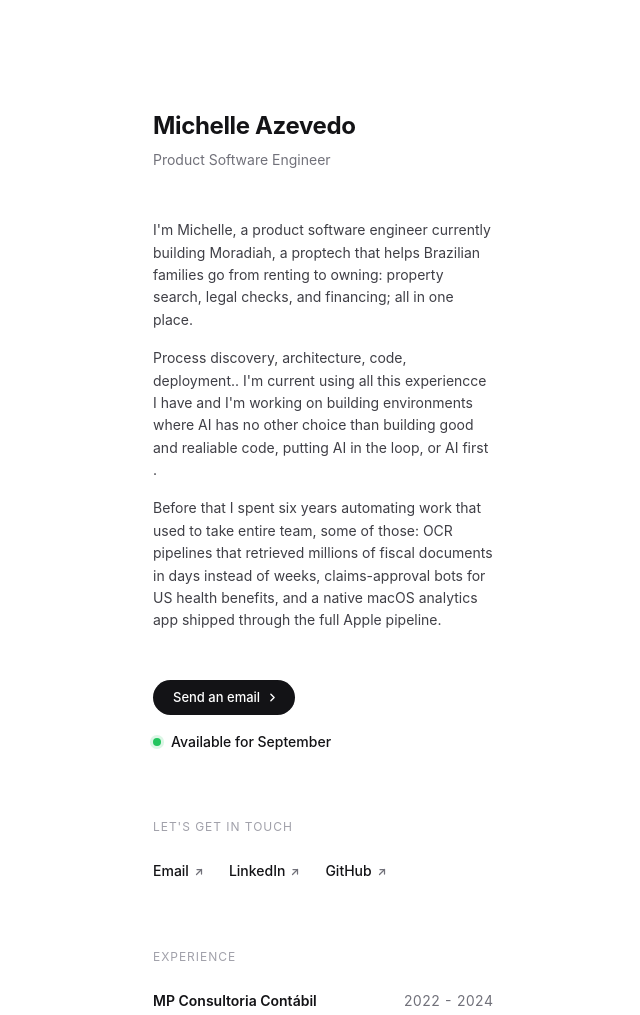
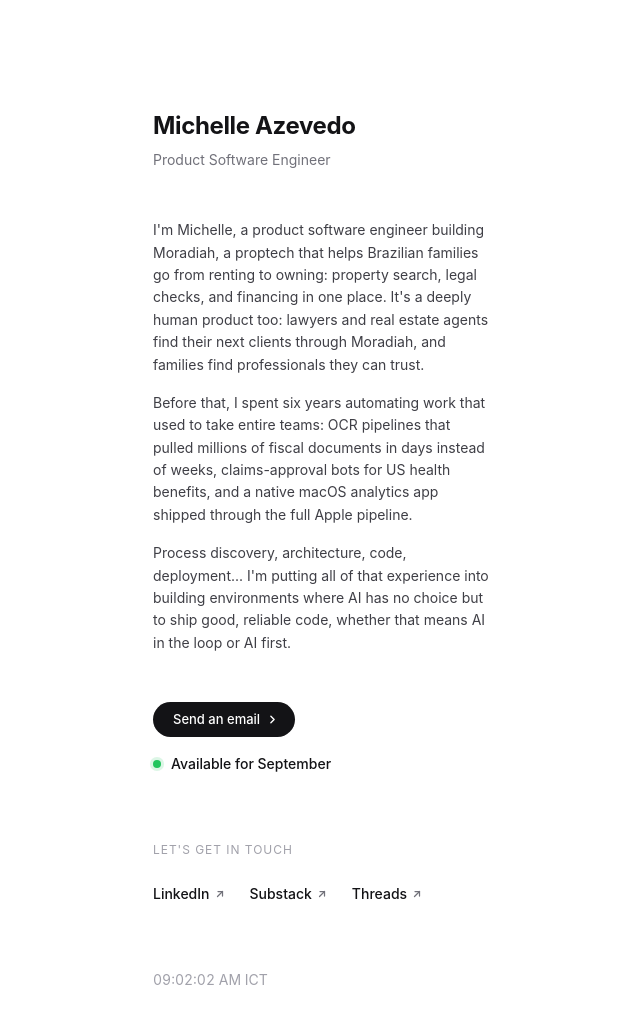
Before and after one commit to micazev/micazev.com, a Gatsby site: page / in a window 1280 px wide. Shown: the top 1015 px of the page, without its empty margins (317-957 px from the left). Built offline with nearby package versions, Linux system fonts and the light colour scheme; Gatsby itself is replaced by a stand-in of ours.

Commit message:
minor changes - social media links - clock position

```diff
--- a/src/pages/index.js
+++ b/src/pages/index.js
@@ -8,10 +8,9 @@ const content = {
   name: "Michelle Azevedo",
   role: "Product Software Engineer",
   bio: [
-    "I'm Michelle, a product software engineer currently building Moradiah, a proptech that helps Brazilian families go from renting to owning: property search, legal checks, and financing; all in one place.",
-    "Process discovery, architecture, code, deployment.. I'm current using all this experiencce I have and I'm working on building environments where AI has no other choice than building good and realiable code, putting AI in the loop, or AI first .",
-    "Before that I spent six years automating work that used to take entire team, some of those: OCR pipelines that retrieved millions of fiscal documents in days instead of weeks, claims-approval bots for US health benefits, and a native macOS analytics app shipped through the full Apple pipeline."
-
+    "I'm Michelle, a product software engineer building Moradiah, a proptech that helps Brazilian families go from renting to owning: property search, legal checks, and financing in one place. It's a deeply human product too: lawyers and real estate agents find their next clients through Moradiah, and families find professionals they can trust.",
+    "Before that, I spent six years automating work that used to take entire teams: OCR pipelines that pulled millions of fiscal documents in days instead of weeks, claims-approval bots for US health benefits, and a native macOS analytics app shipped through the full Apple pipeline.",
+    "Process discovery, architecture, code, deployment... I'm putting all of that experience into building environments where AI has no choice but to ship good, reliable code, whether that means AI in the loop or AI first.",
   ],
   email: "ola@micazev.com",
   availability: "Available for September",
@@ -54,9 +53,9 @@ const content = {
     },
   ],
   links: [
-    { label: "Email", href: "mailto:ola@micazev.com" },
     { label: "LinkedIn", href: "https://www.linkedin.com/in/micazev" },
-    { label: "GitHub", href: "https://github.com/micazev" },
+    { label: "Substack", href: "https://www.substack.com/@micazev" },
+    { label: "Threads", href: "https://www.threads.com/@micazev" },
   ],
   timeZone: "Asia/Ho_Chi_Minh",
   timeZoneAbbr: "ICT",
@@ -162,6 +161,10 @@ const IndexPage = () => (
       </nav>
     </section>
 
+
+    <LocalTime timeZone={content.timeZone} abbr={content.timeZoneAbbr} />
+
+
     <section className="section reveal" style={{ animationDelay: "180ms" }}>
       <h2 className="section-label">Experience</h2>
       <div className="entries">
@@ -179,7 +182,7 @@ const IndexPage = () => (
 
 
     <footer className="reveal" style={{ animationDelay: "300ms" }}>
-      <LocalTime timeZone={content.timeZone} abbr={content.timeZoneAbbr} />
+      <p>quote</p>
     </footer>
   </main>
 );
```
